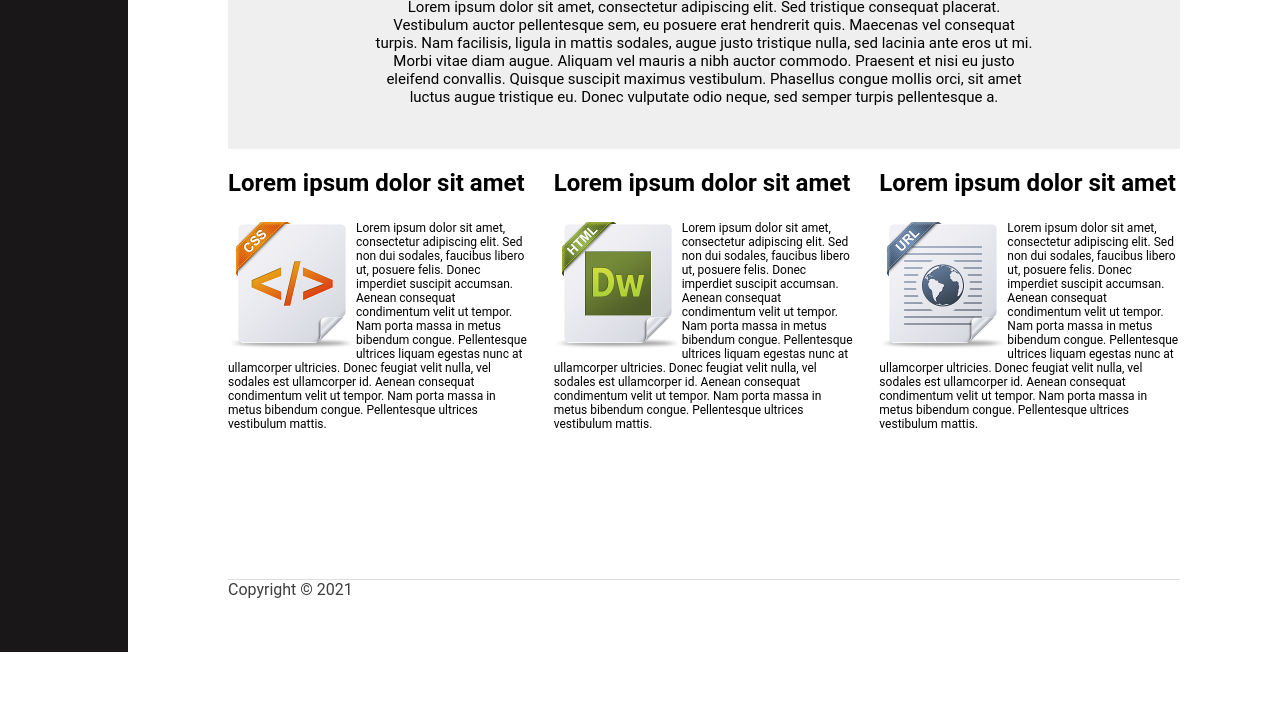
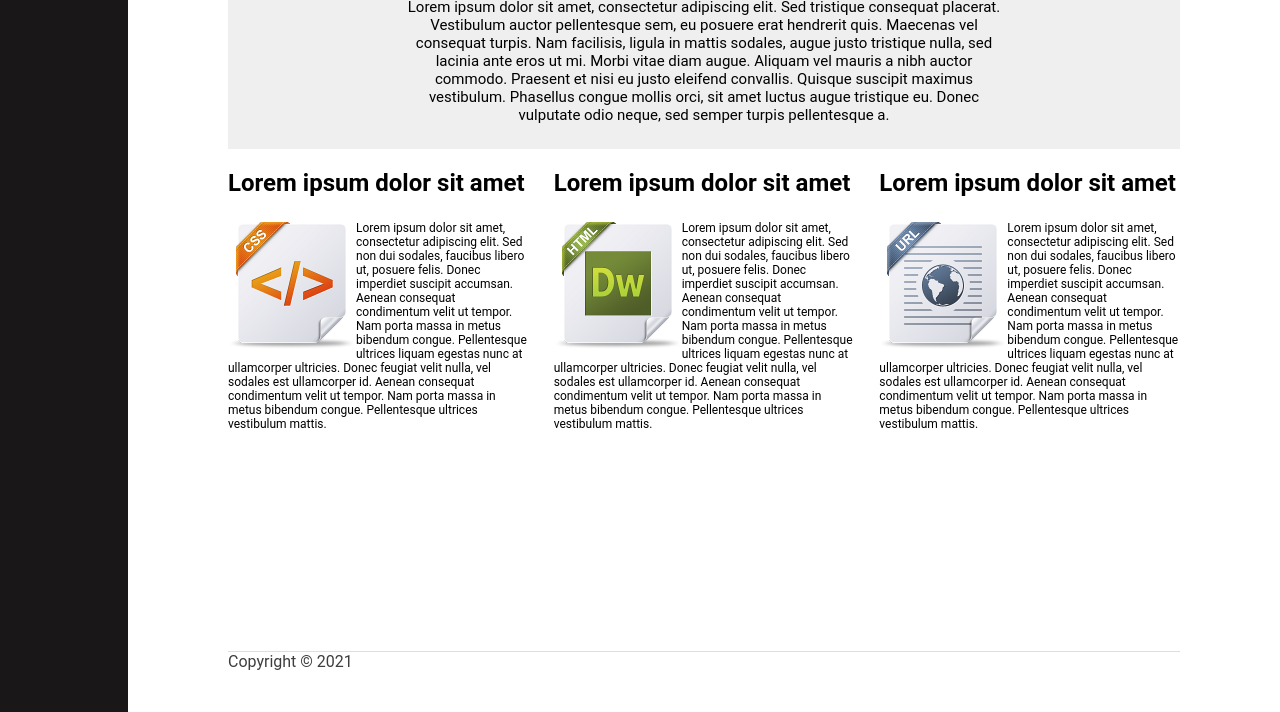
Before and after one commit to T-Rain0811/test_intern, a plain HTML site: page index.html in a window 1280 px wide. Shown: the part 223-935 px from the top of the page. Drawn offline with Linux system fonts and the light colour scheme.

Commit message:
fourth commit

```diff
--- a/assest/css/responsive.css
+++ b/assest/css/responsive.css
@@ -2,7 +2,6 @@
 @media(min-width : 64em) {
     .sidebar{
         width: 10%;
-        height: 875px;
     }
     .body{
         width: 90%;
@@ -19,7 +18,7 @@
         padding-top: 19px;
     }
     .content_big_heading{
-        padding: 19px 147px 38px;
+        padding: 19px 175px 38px;
     }
     .content_small{
         font-size: 12px;
@@ -36,7 +35,6 @@
     }
     .footer{
         width: 100%;
-        margin-top: 148px;
     }
 
 }
--- a/assest/css/style.css
+++ b/assest/css/style.css
@@ -7,8 +7,8 @@
     list-style-type: none;
 }
 .sidebar{
-    display: inline-block;
-    position: relative;
+    position: fixed;
+    top :0;
     width: 150px;
     height: 935px;
     background: #191718;
@@ -30,13 +30,13 @@
 }
 .sidebar li:hover{
     background-color: #5C5C5C;
+    cursor: default;
 }
 .body{
-    display: inline-block;
     position: absolute;
     width: 1768px;
     height: 935px;
-    padding: 0 129px;
+    left: 10%;
 }
 .img_header{
     width: 310px;
@@ -88,5 +88,6 @@
     font-weight: 400;
     font-size: 16px;
     color: #3E3E3E;
-    margin-top: 182px;
+    margin-top: 220px;
+
 }
```
